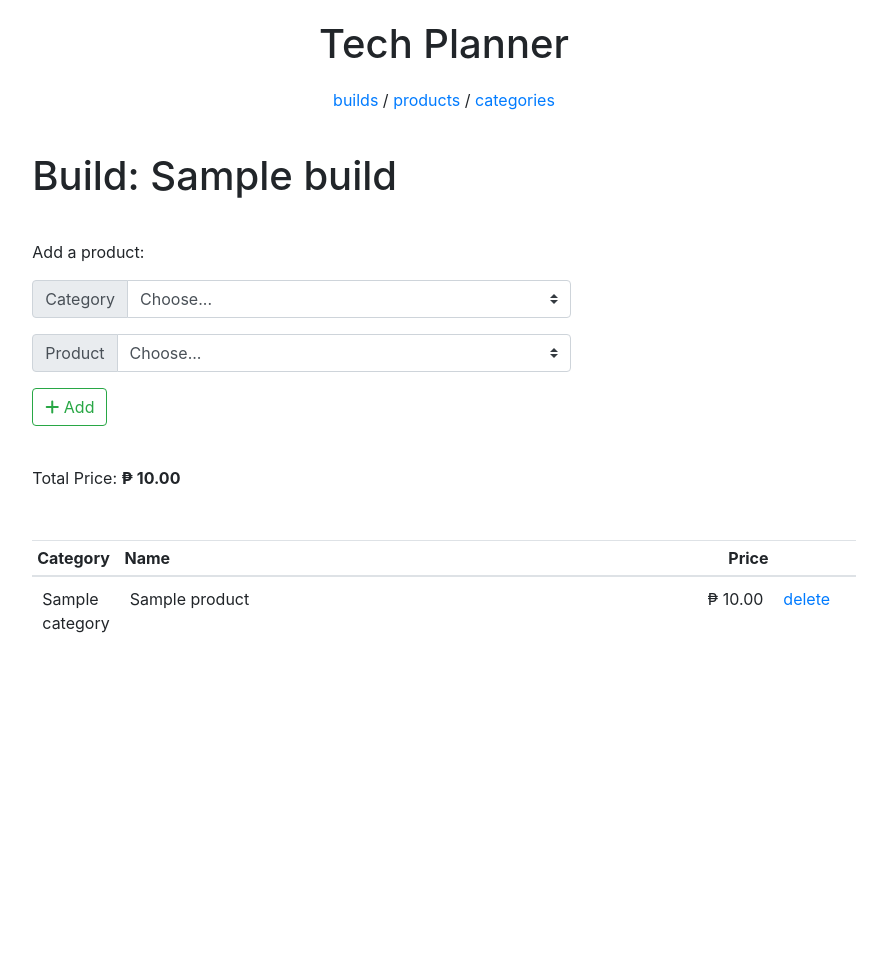
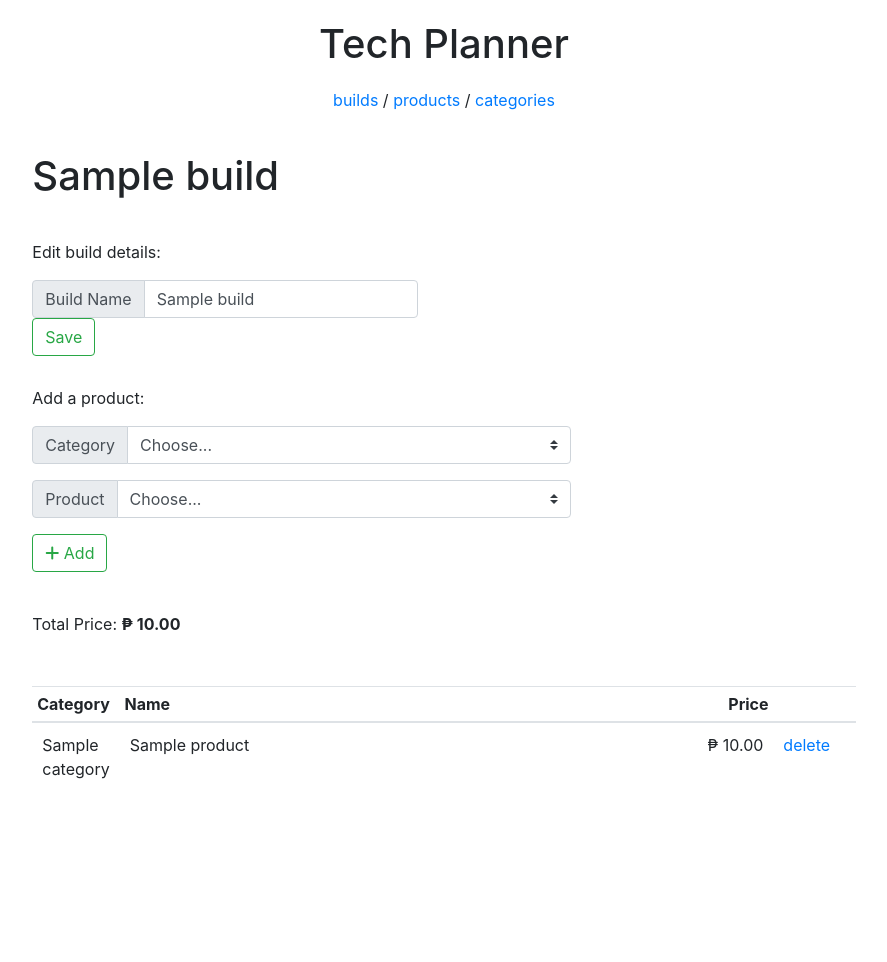
Before and after one commit to ryanarnold/tech-planner, a Django app: page /build-edit/1/ in a window 1280 px wide. Shown: the top 962 px of the page, without its empty margins (196-1083 px from the left). Before the commit the page ends 633 px from the top, so only its background shows below. Run offline with Django 3.2, Linux system fonts and the light colour scheme; tables that the repository leaves empty hold one stand-in row (values such as "Sample post"); some libraries are stand-ins or nearby versions.

Commit message:
Add functionality for editing a build's name

```diff
--- a/tech_planner/config/urls.py
+++ b/tech_planner/config/urls.py
@@ -26,6 +26,7 @@ urlpatterns = [
     path('build-delete/<int:build_id>/', views.build_delete, name='build_delete'),
     path('build-product-delete/<int:build_product_id>/', views.build_product_delete, name='build_product_delete'),
     path('build-edit/<int:build_id>/', views.build_edit, name='build_edit'),
+    path('build-edit-name/<int:build_id>/', views.build_edit_name, name='build_edit_name'),
 
     # Categories
     path('categories/', views.categories, name='categories'),
--- a/tech_planner/static/css/build_edit.css
+++ b/tech_planner/static/css/build_edit.css
@@ -6,3 +6,11 @@
 #total-price span {
     font-weight: bold;
 }
+
+#form-build-name {
+    margin-bottom: 30px;
+}
+
+#input-build-name {
+    margin-right: 20px;
+}
--- a/tech_planner/tech_planner/views.py
+++ b/tech_planner/tech_planner/views.py
@@ -83,6 +83,18 @@ def build_edit(request, build_id):
                 build_product.product.price)
 
     return render(request, BUILD_EDIT_HTML, context)
+
+
+def build_edit_name(request, build_id):
+    if request.method == HTTP_POST:
+        new_build_name = request.POST.get('name')
+
+        build = Build.objects.get(id=build_id)
+        build.name = new_build_name
+
+        build.save()
+
+        return HttpResponseRedirect(reverse(BUILD_EDIT_URL, args=(build_id,)))
 
 
 def build_product_delete(request, build_product_id):
--- a/tech_planner/templates/build_edit.html
+++ b/tech_planner/templates/build_edit.html
@@ -9,12 +9,31 @@
 
 {% block content %}
 
-  <h1 id="page-heading">Build: {{ build.name }}</h1>
+  <h1 id="page-heading">{{ build.name }}</h1>
 
-  <p>Add a product:</p>
+  <p>Edit build details:</p>
+  <div class="row" id="form-build-name">
+    <div class="col-md-6">
+      <form class="form-inline" action="{{ url('build_edit_name', args=(build.id,)) }}" method="POST">
+          <input type="hidden" name="csrfmiddlewaretoken" value="{{ csrf_token }}">
+
+          <div class="form-group">
+            <div class="input-group">
+              <div class="input-group-prepend">
+                <label for="input-build-name" class="input-group-text">Build Name</label>
+              </div>
+              <input class="form-control" type="text" value="{{ build.name }}" name="name" id="input-build-name">
+            </div>
+          </div>
+
+          <button type="submit" class="btn btn-outline-success">Save</button>
+      </form>
+    </div>
+  </div>
 
   <div class="row">
     <div class="col-md-8">
+      <p>Add a product:</p>
       <form action="{{ url('build_edit', args=(build.id,))}}" method="POST">
         <input type="hidden" name="csrfmiddlewaretoken" value="{{ csrf_token }}">
 
@@ -55,7 +74,7 @@
     <thead>
       <tr>
         <th class="table-col-10" scope="col" id="col-category">Category</th>
-        <th class="table-col-" scope="col" id="col-name">Name</th>
+        <th class="table-col-50" scope="col" id="col-name">Name</th>
         <th class="table-col-25 text-right" scope="col" id="col-price">Price</th>
         <th class="table-col-10" scope="col" id="col-delete"></th>
       </tr>
```
